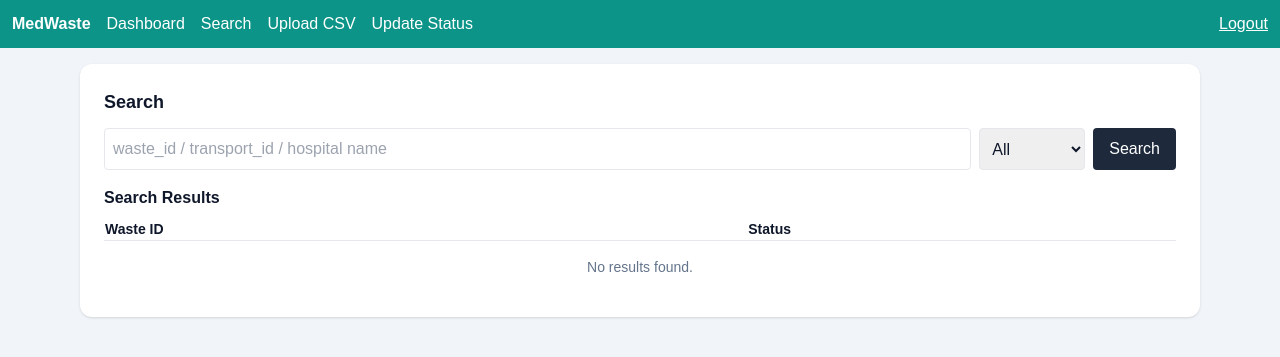
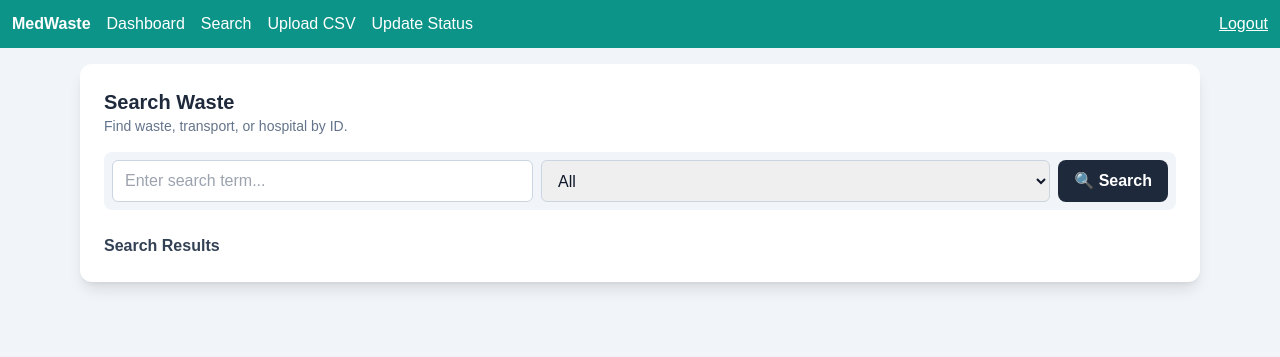
Before and after one commit to baconkak/HackathonProject_Medicalwaste, a Flask app: page /search in a window 1280 px wide. Shown: the top 357 px of the page. Run offline with Flask 3, Linux system fonts and the light colour scheme; the visitor is signed in with stand-in values (Sample User, id 1); some libraries are stand-ins or nearby versions.

Commit message:
final search update

```diff
--- a/static/styles.css
+++ b/static/styles.css
@@ -5,7 +5,11 @@
     --amber-500: #F59E0B;
     --rose-600: #E11D48;
     --slate-900: #0F172A;
+    --slate-800: #1e293b;
     --slate-700: #334155;
+    --slate-400: #94a3b8;
+    --slate-300: #cbd5e1;
+    --slate-200: #e2e8f0;
     --slate-100: #F1F5F9;
 }
 
@@ -40,11 +44,12 @@ body {
 .table th, .table td {
     padding: 0.75rem;
     text-align: left;
-    border-bottom: 1px solid var(--slate-100);
+    border-bottom: 1px solid var(--slate-200);
 }
 
 .table th {
     font-weight: 600;
+    background-color: var(--slate-100);
 }
 
 .table tbody tr:hover {
@@ -57,6 +62,8 @@ body {
     font-weight: 600;
     color: white;
     transition: background-color 0.2s ease-in-out;
+    border: none;
+    cursor: pointer;
 }
 
 .btn-primary {
@@ -83,3 +90,114 @@ canvas {
 .text-right {
     text-align: right;
 }
+
+.search-form-container {
+    display: flex;
+    flex-wrap: wrap; /* Allow items to wrap to the next line */
+    gap: 0.5rem;
+    background-color: var(--slate-100);
+    padding: 0.5rem;
+    border-radius: 0.5rem;
+    margin-bottom: 1.5rem;
+}
+
+.search-form-container input, .search-form-container select {
+    border: 1px solid var(--slate-300);
+    border-radius: 0.375rem;
+    padding: 0.5rem 0.75rem;
+    flex-grow: 1;
+}
+
+.search-form-container button {
+    background-color: var(--slate-800);
+    color: white;
+}
+
+@media (max-width: 600px) {
+    .search-form-container input,
+    .search-form-container select,
+    .search-form-container button {
+        flex-basis: 100%; /* Take full width */
+    }
+}
+
+.no-results {
+    text-align: center;
+    padding: 3rem 1rem;
+    color: var(--slate-400);
+}
+
+.no-results-icon {
+    font-size: 3rem;
+    margin-bottom: 0.5rem;
+}
+
+/* Status Progress Bar */
+.status-progress {
+    position: relative;
+    display: flex;
+    justify-content: space-between;
+    align-items: center;
+    padding-top: 30px; /* Make space for labels */
+}
+
+.status-progress::before {
+    content: '';
+    position: absolute;
+    top: 37px;
+    left: 8px; /* Adjust to align with center of dot */
+    right: 24px; /* Adjust to align with center of dot + margin-right */
+    height: 2px;
+    background-color: var(--slate-300);
+    z-index: 1;
+}
+
+.progress-active-line {
+    position: absolute;
+    top: 37px;
+    left: 8px; /* Adjust to align with center of dot */
+    right: 24px; /* Adjust to align with center of dot + margin-right */
+    height: 2px;
+    background-color: var(--teal-600);
+    z-index: 2;
+    transition: width 0.3s ease-in-out;
+    width: auto; /* Let left and right define width */
+}
+
+.status-step {
+    position: relative;
+    text-align: center;
+    margin-right: 1rem;
+    z-index: 3;
+}
+
+.status-dot {
+    width: 16px;
+    height: 16px;
+    border-radius: 50%;
+    background-color: var(--slate-100);
+    border: 2px solid var(--slate-300);
+    transition: all 0.3s ease;
+}
+
+.status-label {
+    position: absolute;
+    top: -30px;
+    left: 50%;
+    transform: translateX(-50%);
+    font-size: 10px;
+    color: var(--slate-400);
+    font-weight: 500;
+    width: 60px; /* Give labels some width */
+    word-break: break-word;
+}
+
+.status-step.active .status-dot {
+    background-color: var(--teal-600);
+    border-color: var(--teal-600);
+}
+
+.status-step.active .status-label {
+    color: var(--slate-900);
+    font-weight: 600;
+}
--- a/templates/search.html
+++ b/templates/search.html
@@ -1,40 +1,62 @@
 {% extends 'base.html' %}
 {% block content %}
-<div class="bg-white p-6 rounded-xl shadow">
-  <h2 class="text-lg font-semibold mb-3">Search</h2>
-  <form method="get" class="flex gap-2 mb-4">
-    <input name="q" value="{{ q }}" placeholder="waste_id / transport_id / hospital name" class="flex-1 border rounded p-2">
-    <select name="type" class="border rounded p-2">
-      <option value="all">All</option>
+<div class="bg-white p-6 rounded-xl shadow-lg">
+  <div class="mb-4">
+    <h2 class="text-xl font-bold text-slate-800">Search Waste</h2>
+    <p class="text-sm text-slate-500">Find waste, transport, or hospital by ID.</p>
+  </div>
+
+  <form method="get" class="search-form-container">
+    <input name="q" value="{{ q }}" placeholder="Enter search term..." class="flex-1">
+    <select name="type">
+      <option value="all" {% if request.args.get('type')=='all' %}selected{% endif %}>All</option>
       <option value="waste" {% if request.args.get('type')=='waste' %}selected{% endif %}>Waste</option>
       <option value="transport" {% if request.args.get('type')=='transport' %}selected{% endif %}>Transport</option>
       <option value="hospital" {% if request.args.get('type')=='hospital' %}selected{% endif %}>Hospital</option>
     </select>
-    <button class="bg-slate-800 text-white px-4 py-2 rounded">Search</button>
+    <button class="btn btn-primary">🔍 Search</button>
   </form>
 
-  <h3 class="font-semibold">Search Results</h3>
-
+  <div class="mt-6">
+    <h3 class="font-semibold text-slate-700">Search Results</h3>
+    {% if results %}
       <!-- Desktop Table -->
-  <div class="hidden md:block">
-    <table class="w-full text-sm mt-2 table-auto">
-      <thead>
-        <tr class="text-left border-b">
-          <th class="w-3/5">Waste ID</th>
-          <th class="w-2/5">Status</th>
+      <div class="hidden md:block mt-2 border rounded-lg overflow-hidden">
+        <table class="w-full text-sm table-auto">
+          <thead class="bg-slate-50">
+            <tr class="text-left">
+              <th class="p-3 w-1/3">Waste ID</th>
+              <th class="p-3 w-2/3 text-center">Status</th>
             </tr>
           </thead>
-      <tbody>
+          <tbody class="divide-y divide-slate-200">
             {% for r in results %}
-          <tr class="border-b hover:bg-slate-50">
-            <td class="truncate py-2">
-              <a class="text-teal-700 underline" href="/waste/{{ r.waste.id }}">{{ r.waste.id }}</a>
+              <tr class="hover:bg-slate-50">
+                <td class="p-3 truncate">
+                  <a class="text-teal-700 font-semibold hover:underline" href="/waste/{{ r.waste.id }}">{{ r.waste.id }}</a>
                 </td>
-            <td class="truncate py-2">{{ r.waste.status or '-' }}</td>
-          </tr>
+                <td class="p-3">
+                  {% if r.waste.status and r.waste.status in WASTE_FLOW %}
+                    <div class="status-progress">
+                      {% set current_status_index = WASTE_FLOW.index(r.waste.status) %}
+                      {% set progress_width = (current_status_index / (WASTE_FLOW|length - 1)) * 100 %}
+                      <div class="progress-active-line" style="width: {{ progress_width }}%;"></div>
+                      {% for status in WASTE_FLOW %}
+                        {% set loop_status_index = loop.index0 %}
+                        <div class="status-step {% if loop_status_index <= current_status_index %}active{% endif %}">
+                          <div class="status-dot"></div>
+                          {% if status == 'Arrived Disposal Site' %}
+                            <div class="status-label">Arrived Site</div>
                           {% else %}
-          <tr>
-            <td colspan="2" class="text-center py-4 text-slate-500">No results found.</td>
+                            <div class="status-label">{{ status }}</div>
+                          {% endif %}
+                        </div>
+                      {% endfor %}
+                    </div>
+                  {% else %}
+                    <span class="text-slate-500">{{ r.waste.status or '-' }}</span>
+                  {% endif %}
+                </td>
               </tr>
             {% endfor %}
           </tbody>
@@ -42,22 +64,48 @@
       </div>
 
       <!-- Mobile View: A list of cards -->
-  <div class="block md:hidden mt-2 space-y-4">
+      <div class="block md:hidden mt-2 space-y-3">
         {% for r in results %}
-      <div class="border rounded-lg p-4 space-y-2">
-        <div class="flex justify-between">
-          <span class="font-bold">Waste ID:</span>
-          <a class="text-teal-700 underline truncate" href="/waste/{{ r.waste.id }}">{{ r.waste.id }}</a>
+          <div class="border rounded-lg p-4">
+            <div class="flex justify-between items-center mb-3">
+              <span class="font-bold text-slate-600">Waste ID:</span>
+              <a class="text-teal-700 underline font-semibold" href="/waste/{{ r.waste.id }}">{{ r.waste.id }}</a>
             </div>
-        <div class="flex justify-between">
-          <span class="font-bold">Status:</span>
-          <span class="truncate">{{ r.waste.status or '-' }}</span>
+            <div>
+              <span class="font-bold text-slate-600">Status:</span>
+              {% if r.waste.status and r.waste.status in WASTE_FLOW %}
+                <div class="status-progress mt-2">
+                  {% set current_status_index = WASTE_FLOW.index(r.waste.status) %}
+                  {% set progress_width = (current_status_index / (WASTE_FLOW|length - 1)) * 100 %}
+                  <div class="progress-active-line" style="width: {{ progress_width }}%;"></div>
+                  {% for status in WASTE_FLOW %}
+                    {% set loop_status_index = loop.index0 %}
+                    <div class="status-step {% if loop_status_index <= current_status_index %}active{% endif %}">
+                      <div class="status-dot"></div>
+                        {% if status == 'Arrived Disposal Site' %}
+                          <div class="status-label">Arrived Site</div>
+                        {% else %}
+                          <div class="status-label">{{ status }}</div>
+                        {% endif %}
+                    </div>
+                  {% endfor %}
+                </div>
+              {% else %}
+                <span class="truncate text-slate-500">{{ r.waste.status or '-' }}</span>
+              {% endif %}
             </div>
           </div>
-    {% else %}
-      <div class="text-center py-4 text-slate-500">No results found.</div>
         {% endfor %}
       </div>
-
+    {% else %}
+      {% if q %}
+        <div class="no-results">
+          <div class="no-results-icon">😕</div>
+          <p class="font-semibold">No Results Found</p>
+          <p class="text-sm">We couldn't find anything matching "{{ q }}".</p>
+        </div>
+      {% endif %}
+    {% endif %}
+  </div>
 </div>
 {% endblock %}
--- a/views.py
+++ b/views.py
@@ -51,7 +51,7 @@ def search():
     result_rows = []
 
     if not q:
-        return render_template("search.html", q=q, results=[])
+        return render_template("search.html", q=q, results=[], WASTE_FLOW=WASTE_FLOW)
 
     # We need to find all relevant waste packages first.
     waste_ids_to_query = set()
@@ -140,7 +140,7 @@ def search():
                 }
             )
 
-    return render_template("search.html", q=q, results=result_rows)
+    return render_template("search.html", q=q, results=result_rows, WASTE_FLOW=WASTE_FLOW)
 
 
 @bp.route("/waste/<waste_id>")
```
Lines whose indentation alone changed are shown as unchanged.
